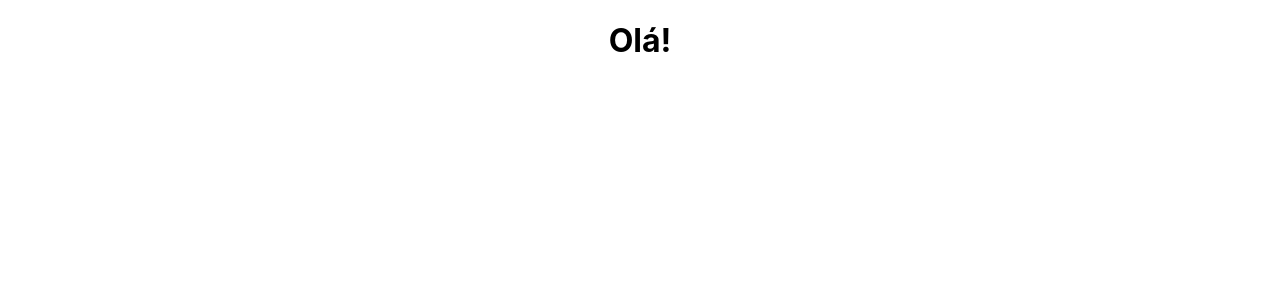
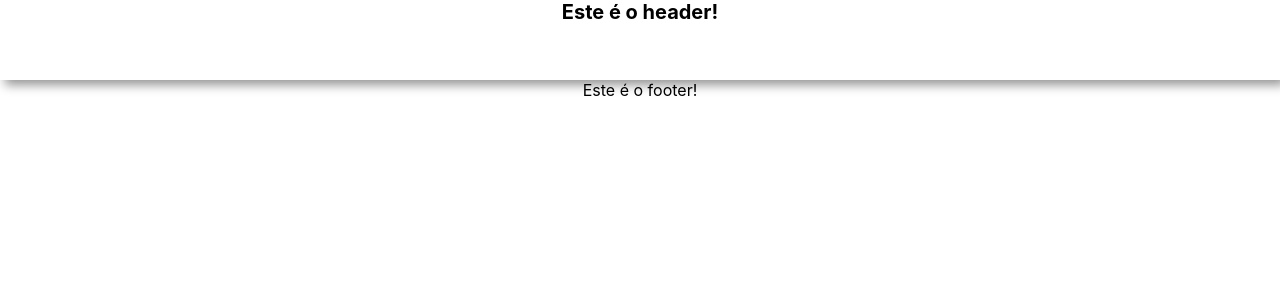
Before and after one commit to thaissilvr/iFood-Hack-Project, a React (Vite) app in the folder my-react-app/: page / in a window 1280 px wide. Shown: the top 300 px of the page. Built offline with nearby package versions, Linux system fonts and the light colour scheme.

Commit message:
Adição do Header e Footer no projeto.

```diff
--- a/my-react-app/src/App.jsx
+++ b/my-react-app/src/App.jsx
@@ -1,11 +1,14 @@
-import { useState } from 'react'
+import React from 'react';
 import './App.css'
+import Header from './components/Header/Header';
+import Footer from './components/Footer/Footer';
 
 function App() {
 
   return (
     <div className="App">
-     <h1>Olá!</h1>
+     <Header/>
+     <Footer/>
     </div>
   )
 }
```
